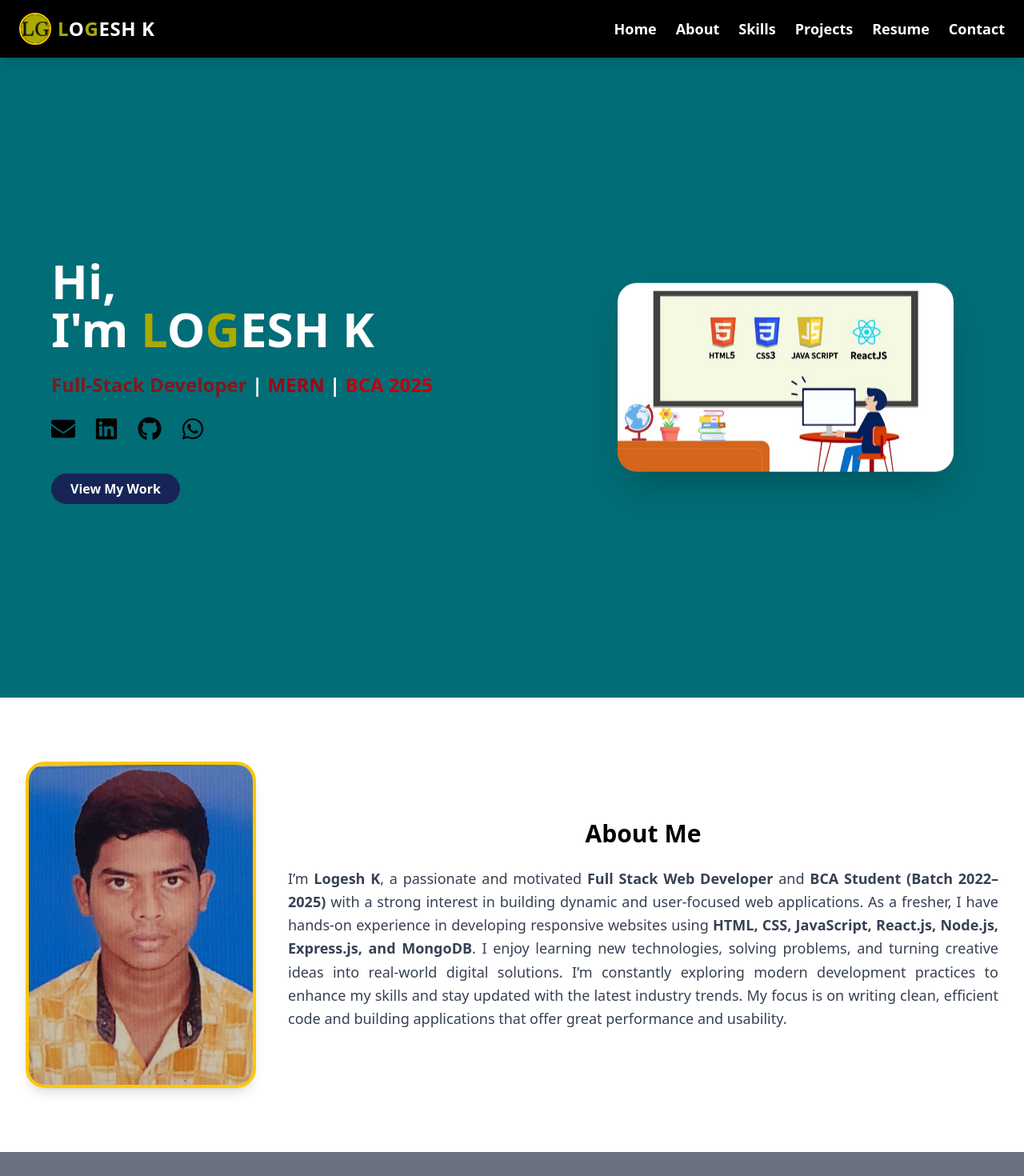
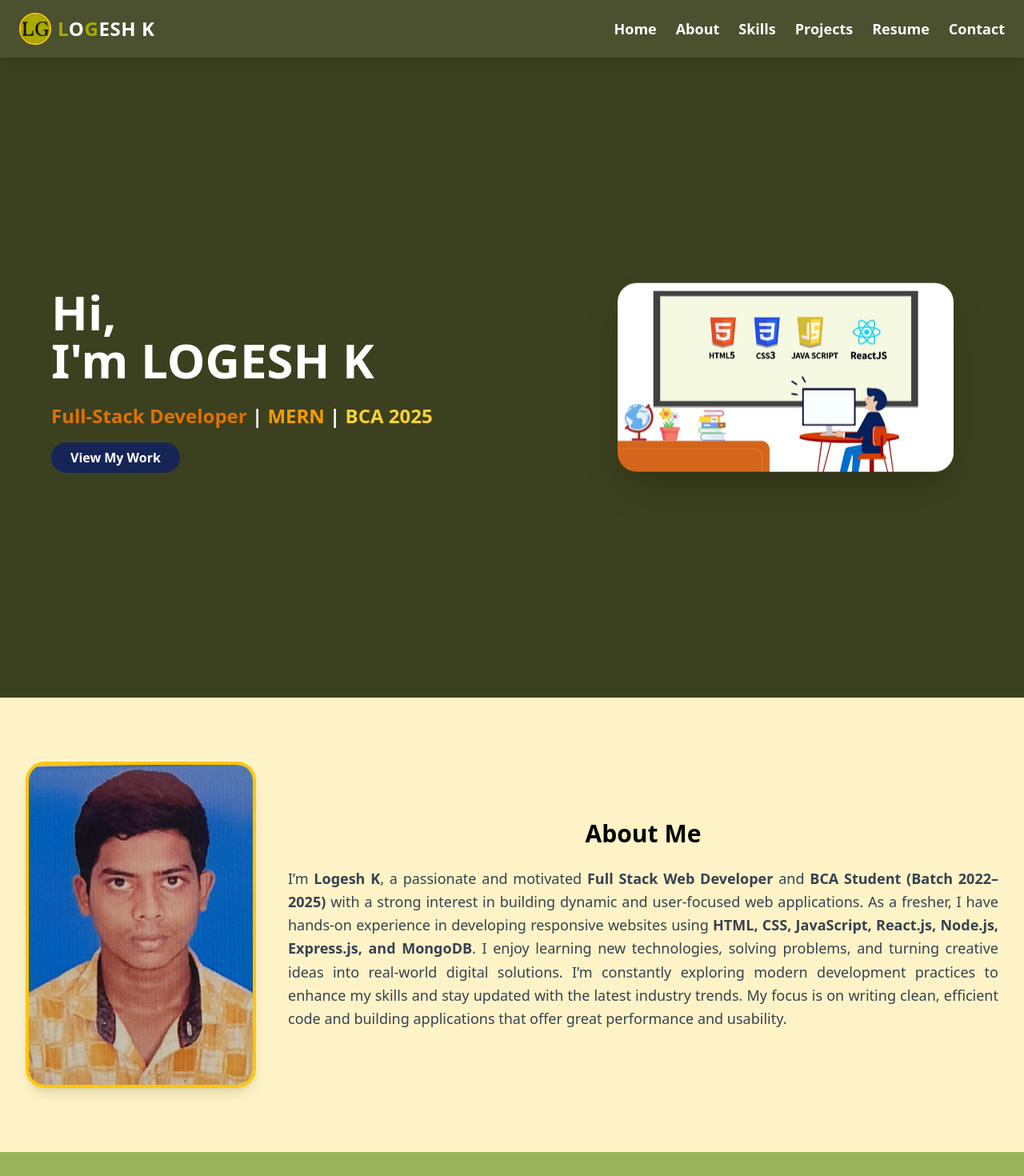
Before and after one commit to Logeshk135/portfolio-react, a React (Vite) app: page / in a window 1280 px wide. Shown: the top 1470 px of the page at 80% size. Built offline with nearby package versions, Linux system fonts and the light colour scheme.

Commit message:
portfolio updated20

```diff
--- a/src/App.jsx
+++ b/src/App.jsx
@@ -39,7 +39,7 @@ const App = () => {
   return (
     <div className="bg-gradient-to-br from-yellow-50 to-orange-100 text-gray-900 font-sans scroll-smooth">
       {/* ✅ HEADER */}
-      <header className="bg-black text-white py-4 px-6 flex justify-between items-center sticky top-0 z-50 shadow-lg">
+      <header className="bg-[#4B502F] text-white py-4 px-6 flex justify-between items-center sticky top-0 z-50 shadow-lg">
         <div className="flex items-center gap-2">
           <img src={logo} alt="Logo" className="w-10 h-10 rounded-full border-2 border-yellow-400" />
           <h1 className="text-2xl font-bold tracking-wide">
@@ -79,7 +79,7 @@ const App = () => {
 
       {/* ✅ MOBILE MENU - Semi Transparent & Always on Top */}
       <div
-        className={`md:hidden fixed top-[64px] left-0 w-full backdrop-blur-md bg-black/90 text-white transition-all duration-500 ease-in-out z-[999] ${menuOpen
+        className={`md:hidden fixed top-[64px] left-0 w-full backdrop-blur-md bg-[#4B502F]/90 text-white transition-all duration-500 ease-in-out z-[999] ${menuOpen
           ? "max-h-96 py-4 opacity-100 pointer-events-auto"
           : "max-h-0 py-0 opacity-0 pointer-events-none"
           }`}
@@ -111,52 +111,16 @@ const App = () => {
       {/* ✅ HOME SECTION FIXED */}
       <section
         id="home"
-        className="bg-[#006D77] rgb(0, 109, 199) hsl(186, 100%, 23%) text-white min-h-screen flex flex-col md:flex-row items-center justify-center px-8 md:px-16 text-center md:text-left relative overflow-hidden"
+        className="bg-[#3b411f] text-white min-h-screen flex flex-col md:flex-row items-center justify-center px-8 md:px-16 text-center md:text-left relative overflow-hidden"
       >
         {/* LEFT TEXT */}
         <div className="flex-1 space-y-6 relative z-[40]">
           <h1 className="text-4xl md:text-6xl font-bold">
-            Hi, <br /> <span>I'm </span><spam className="text-[#AAAA00]">L</spam>O<spam className="text-[#AAAA00]">G</spam>ESH K
+            Hi, <br /> <span>I'm LOGESH K</span>
           </h1>
           <p className="text-lg md:text-2xl  font-semibold">
-            <span className="text-red-900">Full-Stack Developer</span> | <span className="text-red-800"> MERN</span> |<span className="text-red-700"> BCA 2025 </span>
+            <span className="text-amber-600">Full-Stack Developer</span> | <span className="text-amber-500"> MERN</span> |<span className="text-amber-300"> BCA 2025 </span>
           </p>
-
-          {/* ✅ Social Icons — Clickable now */}
-          <div className="flex justify-center  text-black md:justify-start gap-6 text-3xl mt-6 space-y-6 relative z-40">
-            <a
-              href="mailto:logeshk135@gmail.com"
-              className="hover:text-yellow-400 transition hover:scale-125"
-              target="_blank"
-              rel="noopener noreferrer"
-            >
-              <FaEnvelope />
-            </a>
-            <a
-              href="https://linkedin.com/in/logeshk135"
-              target="_blank"
-              rel="noopener noreferrer"
-              className="hover:text-blue-700 transition hover:scale-125"
-            >
-              <FaLinkedin />
-            </a>
-            <a
-              href="https://github.com/logeshk135"
-              target="_blank"
-              rel="noopener noreferrer"
-              className="hover:text-gray-300 transition hover:scale-125"
-            >
-              <FaGithub />
-            </a>
-            <a
-              href="https://wa.me/918825696584"
-              target="_blank"
-              rel="noopener noreferrer"
-              className="hover:text-green-900 transition hover:scale-125"
-            >
-              <FaWhatsapp />
-            </a>
-          </div>
 
           <a
         href="#projects"
@@ -179,7 +143,7 @@ const App = () => {
 
 
       {/* ✅ ABOUT SECTION */}
-      <section id="about" className="py-20 px-8 bg-white text-center md:text-left flex flex-col md:flex-row items-center gap-10">
+      <section id="about" className="py-20 px-8 bg-amber-100 text-center md:text-left flex flex-col md:flex-row items-center gap-10">
         <img src={profile} alt="Profile" className="w-60 md:w-72 rounded-3xl border-4 border-yellow-400 shadow-lg" />
         <div className="flex-1">
           <center><h2 className="text-3xl font-bold mb-6 text-black">About Me</h2></center>
@@ -192,7 +156,7 @@ const App = () => {
       </section>
 
       {/* ✅ SKILLS SECTION */}
-      <section id="skills" className="py-20 px-6 bg-gray-500 text-center">
+      <section id="skills" className="py-20 px-6 bg-[#9AB45C] text-center">
         <h2 className="text-3xl font-bold mb-10 text-black">Technical Skills</h2>
         <div className="flex flex-wrap justify-center gap-8">
           {skills.map((skill, i) => (
@@ -205,7 +169,7 @@ const App = () => {
       </section>
 
       {/* ✅ PROJECTS SECTION */}
-      <section id="projects" className="py-20 px-6 bg-white text-center">
+      <section id="projects" className="py-20 px-6 bg-amber-100 text-center">
         <h2 className="text-3xl font-bold mb-10 text-black">My Projects</h2>
         <div className="grid md:grid-cols-2 gap-8 max-w-6xl mx-auto">
           <a href="https://logeshk135.github.io/pizza-webisite-forntend/" target="_blank" className="bg-gradient-to-r from-red-500 to-orange-400 text-white rounded-2xl shadow-lg overflow-hidden hover:scale-105 transition">
@@ -227,7 +191,7 @@ const App = () => {
       </section>
 
       {/* ✅ RESUME SECTION */}
-      <section id="resume" className="bg-[#0a0325] text-white py-20 px-6 text-center">
+      <section id="resume" className="bg-[#1A2E35] text-white py-20 px-6 text-center">
         <h2 className="text-4xl font-bold mb-4">Resume</h2>
         <p className="text-gray-300 mb-10">View or download my resume below 👇</p>
         <div className="flex flex-col md:flex-row justify-center items-center gap-10">
@@ -239,14 +203,14 @@ const App = () => {
       </section>
 
       {/* ✅ CONTACT SECTION */}
-      <section id="contact" className="bg-red-950 text-white py-20 px-6 text-center">
-        <h2 className="text-4xl font-bold mb-6 border-b-4 border-gray-400 inline-block pb-2">Contact</h2>
-        <p className="text-lg mb-4">Feel free to reach out for collaboration or opportunities!</p>
+      <section id="contact" className="bg-[#857a71] text-black py-20 px-6 text-center">
+        <h2 className="text-4xl font-bold mb-6 border-b-4 border-black inline-block pb-2">Contact</h2>
+        <p className="text-2xl mb-4 ">Feel free to reach out for collaboration or opportunities!</p>
 
         <div className="flex flex-col md:flex-row justify-center items-center gap-6 mb-10">
           {/* Email */}
           <div className="flex items-center gap-4">
-            <div className="text-white">
+            <div className="text-maroon-700">
               <i className="fas fa-envelope text-2xl"></i>
             </div>
             <a
@@ -259,7 +223,7 @@ const App = () => {
 
           {/* Phone */}
           <div className="flex items-center gap-4">
-            <div className="text-white">
+            <div className="text-maroon-700">
               <i className="fas fa-phone-alt text-2xl"></i>
             </div>
             <a
@@ -275,14 +239,14 @@ const App = () => {
         <div className="flex justify-center gap-6 text-3xl mt-8">
           <a href="mailto:logeshk135@gmail.com" className="hover:text-yellow-400 transition hover:scale-125"><FaEnvelope /></a>
           <a href="https://linkedin.com/in/logeshk135" target="_blank" className="hover:text-blue-400 transition hover:scale-125"><FaLinkedin /></a>
-          <a href="https://github.com/logeshk135" target="_blank" className="hover:text-gray-300 transition hover:scale-125"><FaGithub /></a>
+          <a href="https://github.com/logeshk135" target="_blank" className="hover:text-gray-700 transition hover:scale-125"><FaGithub /></a>
           <a href="https://wa.me/918825696584" target="_blank" className="hover:text-green-400 transition hover:scale-125"><FaWhatsapp /></a>
         </div>
       </section>
 
       {/* ✅ FOOTER */}
-      <footer className="bg-black text-white py-6 text-center">
-        <p className="text-sm text-gray-400">© 2025 Logesh K — All Rights Reserved</p>
+      <footer className="bg-[#4B502F] text-black py-6 text-center">
+        <p className="text-sm">© 2025 Logesh K — All Rights Reserved</p>
       </footer>
     </div>
   );
```
